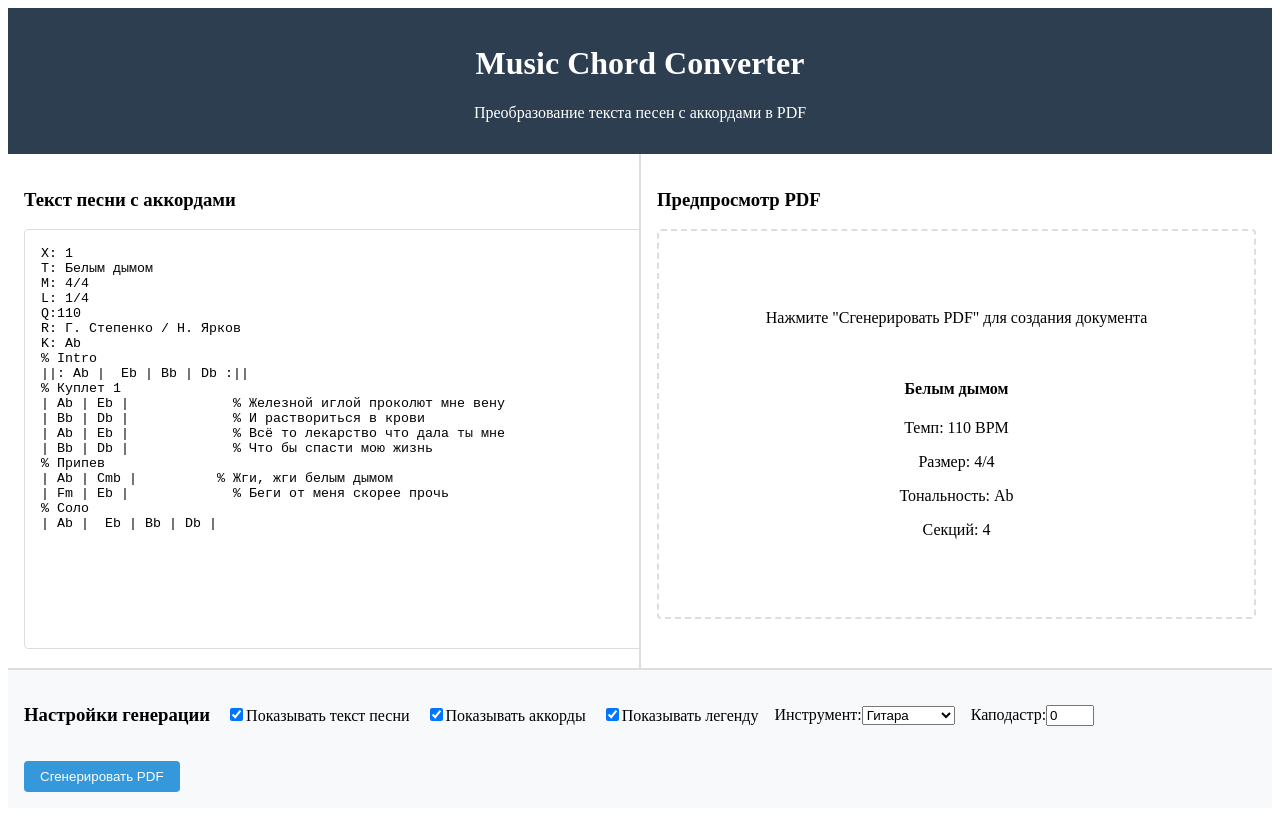
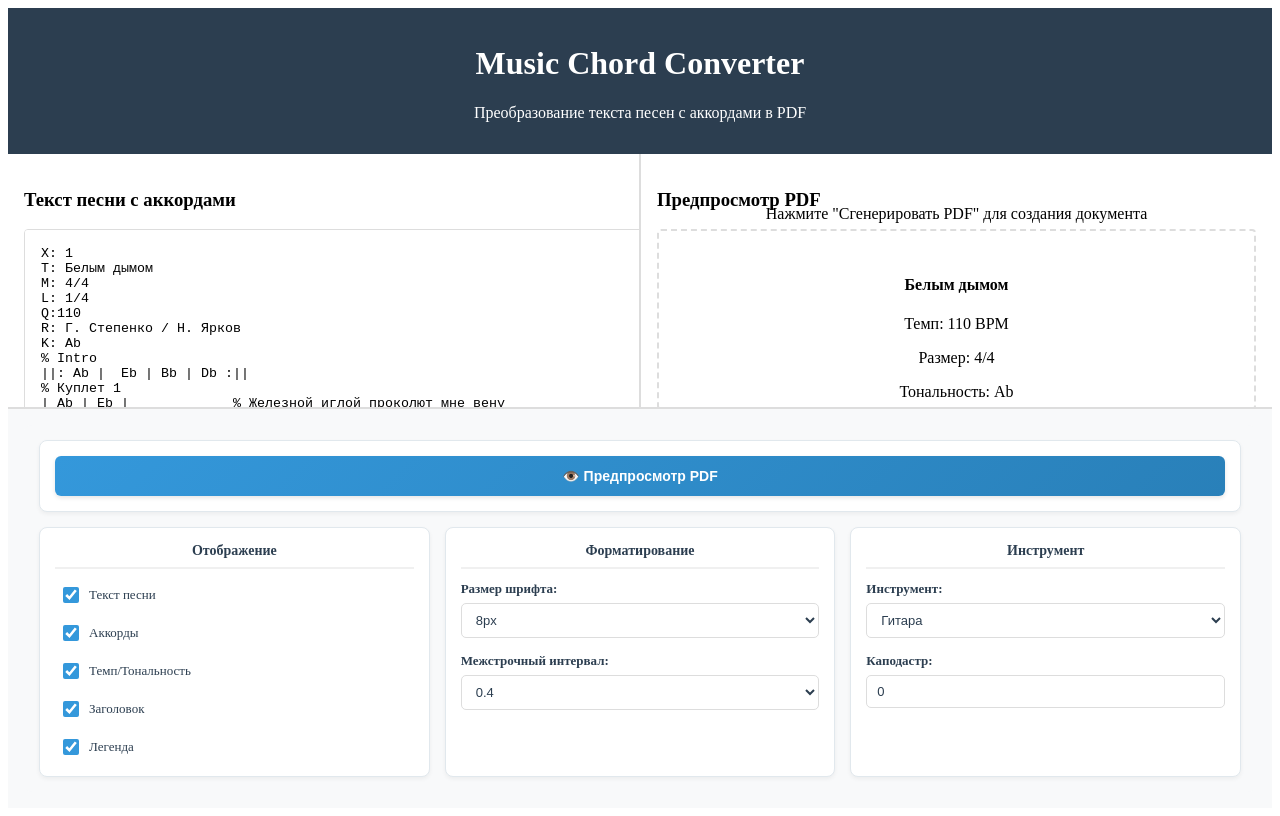
Before and after one commit to kolelan/txt-to-pdf-song-convertor, a React (Create React App) app: page / in a window 1280 px wide. Built offline with nearby package versions, Linux system fonts and the light colour scheme; the HTML template or start-up script is replaced by a standard one.

Commit message:
Проработан новый вид контроллеров

```diff
--- a/src/components/Controls/Controls.css
+++ b/src/components/Controls/Controls.css
@@ -1,25 +1,270 @@
 .controls {
     display: flex;
-    flex-wrap: wrap;
-    gap: 1rem;
-    align-items: center;
+    flex-direction: column;
+    gap: 15px;
+    padding: 15px;
+    background: #f8f9fa;
+    border-radius: 8px;
+    max-height: 70vh;
+    overflow-y: auto;
+    min-width: 300px;
 }
 
-.control-group {
+/* Шапка с кнопкой предпросмотра */
+.preview-header {
+    background: white;
+    border-radius: 8px;
+    padding: 15px;
+    border: 1px solid #e1e8ed;
+    text-align: center;
+    box-shadow: 0 2px 4px rgba(0, 0, 0, 0.05);
+}
+
+.preview-btn {
+    background: linear-gradient(135deg, #3498db 0%, #2980b9 100%);
+    color: white;
+    border: none;
+    padding: 12px 20px;
+    border-radius: 6px;
+    cursor: pointer;
+    font-size: 14px;
+    font-weight: 600;
+    width: 100%;
+    transition: all 0.2s ease;
+    box-shadow: 0 2px 4px rgba(0, 0, 0, 0.1);
+}
+
+.preview-btn:hover:not(:disabled) {
+    transform: translateY(-1px);
+    box-shadow: 0 4px 8px rgba(0, 0, 0, 0.15);
+    background: linear-gradient(135deg, #2980b9 0%, #2573a7 100%);
+}
+
+.preview-btn:disabled {
+    background: #bdc3c7;
+    cursor: not-allowed;
+    transform: none;
+    box-shadow: none;
+}
+
+.warning-message {
+    color: #e74c3c;
+    font-size: 12px;
+    margin-top: 10px;
+    padding: 8px;
+    background: #ffeaea;
+    border-radius: 4px;
+    border: 1px solid #f5b7b1;
+}
+
+/* Колонки */
+.controls-columns {
+    display: flex;
+    gap: 15px;
+    align-items: stretch;
+}
+
+.control-column {
+    flex: 1;
+    display: flex;
+    flex-direction: column;
+    min-width: 0;
+}
+
+.settings-group {
+    flex: 1;
+    background: white;
+    border-radius: 8px;
+    padding: 15px;
+    border: 1px solid #e1e8ed;
+    box-shadow: 0 2px 4px rgba(0, 0, 0, 0.05);
+    display: flex;
+    flex-direction: column;
+}
+
+.settings-group h4 {
+    margin: 0 0 12px 0;
+    font-size: 14px;
+    color: #2c3e50;
+    font-weight: 600;
+    padding-bottom: 8px;
+    border-bottom: 2px solid #f0f0f0;
+    text-align: center;
+}
+
+/* Чекбоксы */
+.checkbox-group {
+    display: flex;
+    flex-direction: column;
+    gap: 10px;
+    flex: 1;
+}
+
+.checkbox-label {
     display: flex;
     align-items: center;
-    gap: 0.5rem;
+    gap: 10px;
+    font-size: 13px;
+    color: #2c3e50;
+    cursor: pointer;
+    padding: 6px 8px;
+    border-radius: 5px;
+    transition: background-color 0.2s ease;
 }
 
-.generate-btn {
-    background: #3498db;
-    color: white;
-    border: none;
-    padding: 0.5rem 1rem;
-    border-radius: 4px;
-    cursor: pointer;
+.checkbox-label:hover {
+    background-color: #f8f9fa;
 }
 
-.generate-btn:hover {
-    background: #2980b9;
+.checkbox-label input[type="checkbox"] {
+    width: 16px;
+    height: 16px;
+    cursor: pointer;
+    accent-color: #3498db;
+    margin: 0;
+    flex-shrink: 0;
 }
+
+.checkbox-label span {
+    font-weight: 500;
+    white-space: nowrap;
+}
+
+/* Элементы управления */
+.control-item {
+    margin-bottom: 15px;
+}
+
+.control-item:last-child {
+    margin-bottom: 0;
+}
+
+.control-item label {
+    display: flex;
+    flex-direction: column;
+    gap: 6px;
+    font-size: 13px;
+    color: #2c3e50;
+    font-weight: 500;
+}
+
+.control-item span {
+    font-weight: 600;
+    color: #2c3e50;
+}
+
+.control-item select,
+.control-item input[type="number"] {
+    padding: 8px 10px;
+    border: 1px solid #ddd;
+    border-radius: 5px;
+    font-size: 13px;
+    background: white;
+    color: #2c3e50;
+    width: 100%;
+    box-sizing: border-box;
+}
+
+.control-item select:focus,
+.control-item input[type="number"]:focus {
+    outline: none;
+    border-color: #3498db;
+    box-shadow: 0 0 0 2px rgba(52, 152, 219, 0.2);
+}
+
+/* Стили для скролла */
+.controls::-webkit-scrollbar {
+    width: 6px;
+}
+
+.controls::-webkit-scrollbar-track {
+    background: #f1f1f1;
+    border-radius: 3px;
+}
+
+.controls::-webkit-scrollbar-thumb {
+    background: #c1c1c1;
+    border-radius: 3px;
+}
+
+.controls::-webkit-scrollbar-thumb:hover {
+    background: #a8a8a8;
+}
+
+/* Адаптивность для мобильных устройств */
+@media (max-width: 1200px) {
+    .controls-columns {
+        flex-direction: column;
+        gap: 12px;
+    }
+
+    .control-column {
+        min-width: unset;
+    }
+
+    .settings-group {
+        padding: 12px;
+    }
+}
+
+@media (max-width: 768px) {
+    .controls {
+        padding: 12px;
+        gap: 12px;
+    }
+
+    .preview-header {
+        padding: 12px;
+    }
+
+    .preview-btn {
+        padding: 10px 16px;
+        font-size: 13px;
+    }
+
+    .settings-group {
+        padding: 10px;
+    }
+
+    .settings-group h4 {
+        font-size: 13px;
+        margin-bottom: 10px;
+    }
+
+    .checkbox-label {
+        font-size: 12px;
+        padding: 5px;
+        gap: 8px;
+    }
+
+    .control-item label {
+        font-size: 12px;
+    }
+
+    .control-item select,
+    .control-item input[type="number"] {
+        padding: 7px 9px;
+        font-size: 12px;
+    }
+}
+
+/* Для очень маленьких экранов */
+@media (max-width: 480px) {
+    .controls {
+        min-width: unset;
+        max-height: 60vh;
+    }
+
+    .checkbox-group {
+        gap: 8px;
+    }
+
+    .control-item {
+        margin-bottom: 12px;
+    }
+
+    .preview-btn {
+        font-size: 12px;
+        padding: 8px 12px;
+    }
+}
--- a/src/components/Controls/Controls.js
+++ b/src/components/Controls/Controls.js
@@ -9,46 +9,123 @@ const Controls = ({ options, onOptionsChange, onGeneratePdf, loading, hasData })
         });
     };
 
+    const fontSizeOptions = [8, 9, 10, 11, 12, 14, 16, 18, 20];
+    const lineHeightOptions = [0.4, 0.6, 0.8, 1.0, 1.2, 1.4, 1.6, 1.8];
+
     return (
         <div className="controls">
-            <h3>Настройки генерации</h3>
+            {/* Кнопка предпросмотра вместо заголовка */}
+            <div className="preview-header">
+                <button
+                    onClick={onGeneratePdf}
+                    className="preview-btn"
+                    disabled={loading || !hasData}
+                    title={!hasData ? 'Сначала введите данные' : ''}
+                >
+                    {loading ? '⏳ Генерация...' : '👁️ Предпросмотр PDF'}
+                </button>
 
-            <div className="control-group">
-                <label>
+                {!hasData && (
+                    <div className="warning-message">
+                        Введите данные для генерации
+                    </div>
+                )}
+            </div>
+
+            <div className="controls-columns">
+                {/* Колонка 1: Отображение */}
+                <div className="control-column">
+                    <div className="settings-group">
+                        <h4>Отображение</h4>
+                        <div className="checkbox-group">
+                            <label className="checkbox-label">
                                 <input
                                     type="checkbox"
                                     checked={options.showLyrics}
                                     onChange={(e) => handleOptionChange('showLyrics', e.target.checked)}
                                 />
-                    Показывать текст песни
+                                <span>Текст песни</span>
                             </label>
-            </div>
-
-            <div className="control-group">
-                <label>
+                            <label className="checkbox-label">
                                 <input
                                     type="checkbox"
                                     checked={options.showChords}
                                     onChange={(e) => handleOptionChange('showChords', e.target.checked)}
                                 />
-                    Показывать аккорды
+                                <span>Аккорды</span>
                             </label>
-            </div>
-
-            <div className="control-group">
-                <label>
+                            <label className="checkbox-label">
+                                <input
+                                    type="checkbox"
+                                    checked={options.showTempo}
+                                    onChange={(e) => handleOptionChange('showTempo', e.target.checked)}
+                                />
+                                <span>Темп/Тональность</span>
+                            </label>
+                            <label className="checkbox-label">
+                                <input
+                                    type="checkbox"
+                                    checked={options.showTitle}
+                                    onChange={(e) => handleOptionChange('showTitle', e.target.checked)}
+                                />
+                                <span>Заголовок</span>
+                            </label>
+                            <label className="checkbox-label">
                                 <input
                                     type="checkbox"
                                     checked={options.showLegend}
                                     onChange={(e) => handleOptionChange('showLegend', e.target.checked)}
                                 />
-                    Показывать легенду
+                                <span>Легенда</span>
                             </label>
                         </div>
+                    </div>
+                </div>
 
-            <div className="control-group">
+                {/* Колонка 2: Форматирование */}
+                <div className="control-column">
+                    <div className="settings-group">
+                        <h4>Форматирование</h4>
+                        <div className="control-item">
                             <label>
-                    Инструмент:
+                                <span>Размер шрифта:</span>
+                                <select
+                                    value={options.fontSize}
+                                    onChange={(e) => handleOptionChange('fontSize', parseInt(e.target.value))}
+                                >
+                                    {fontSizeOptions.map(size => (
+                                        <option key={size} value={size}>
+                                            {size}px
+                                        </option>
+                                    ))}
+                                </select>
+                            </label>
+                        </div>
+                        <div className="control-item">
+                            <label>
+                                <span>Межстрочный интервал:</span>
+                                <select
+                                    value={options.lineHeight}
+                                    onChange={(e) => handleOptionChange('lineHeight', parseFloat(e.target.value))}
+                                >
+                                    {lineHeightOptions.map(height => (
+                                        <option key={height} value={height}>
+                                            {height}
+                                        </option>
+                                    ))}
+                                </select>
+                            </label>
+                        </div>
+                    </div>
+                </div>
+
+                {/* Колонка 3: Инструмент */}
+                <div className="control-column">
+                    <div className="settings-group">
+                        <h4>Инструмент</h4>
+                        <div className="control-item">
+                            <label>
+                                <span>Инструмент:</span>
                                 <select
                                     value={options.instrument}
                                     onChange={(e) => handleOptionChange('instrument', e.target.value)}
@@ -61,10 +138,9 @@ const Controls = ({ options, onOptionsChange, onGeneratePdf, loading, hasData })
                                 </select>
                             </label>
                         </div>
-
-            <div className="control-group">
+                        <div className="control-item">
                             <label>
-                    Каподастр:
+                                <span>Каподастр:</span>
                                 <input
                                     type="number"
                                     min="0"
@@ -74,15 +150,9 @@ const Controls = ({ options, onOptionsChange, onGeneratePdf, loading, hasData })
                                 />
                             </label>
                         </div>
-
-            <button
-                onClick={onGeneratePdf}
-                className="generate-btn"
-                disabled={loading || !hasData}
-                title={!hasData ? 'Сначала введите данные' : ''}
-            >
-                {loading ? 'Генерация...' : 'Сгенерировать PDF'}
-            </button>
+                    </div>
+                </div>
+            </div>
         </div>
     );
 };
```
Lines whose indentation alone changed are shown as unchanged.
